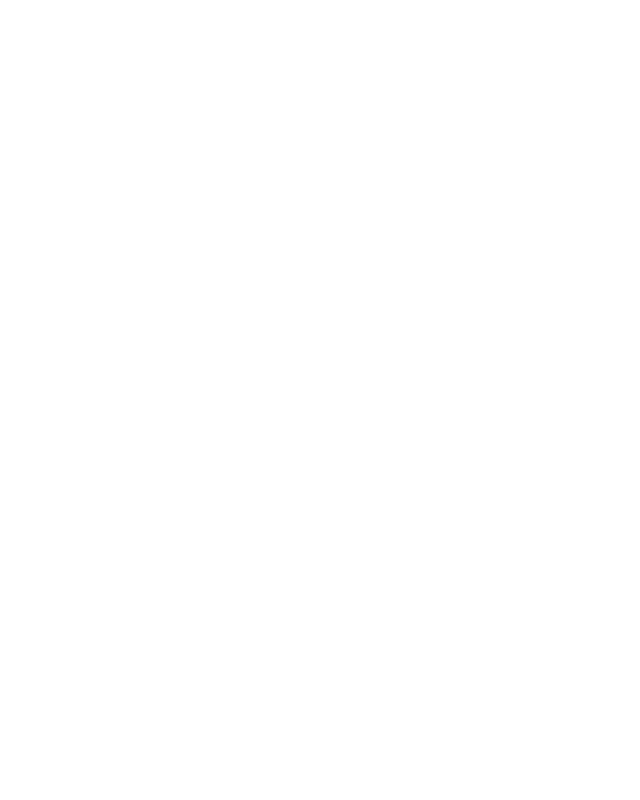
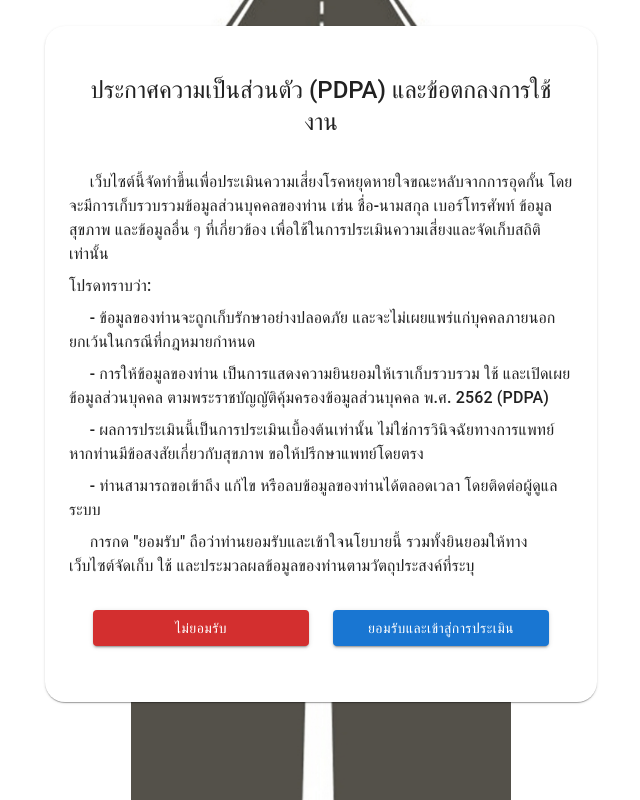
Before and after one commit to Sahapap/doze-check, a React (Vite) app in the folder Doze-Check-Web/: page /pdpa in a window 1280 px wide. Before the commit this address had no page. Shown: the whole page, without its empty margins (319-959 px from the left). Built offline with nearby package versions, Linux system fonts and the light colour scheme.

Commit message:
feat: Create PDPA page.

```diff
--- a/Doze-Check-Web/src/App.tsx
+++ b/Doze-Check-Web/src/App.tsx
@@ -10,6 +10,7 @@
 
 const Login = lazy(() => import('./pages/Login'))
 const ReportPage = lazy(() => import('./pages/Report'))
+const PDPAPage = lazy(() => import('./pages/PDPA'))
 
 function App() {
 
@@ -25,6 +26,7 @@
 
 				<Route path='/login' element={<Login/>} />
 				<Route path='/report' element={<ReportPage/>} />
+				<Route path='/pdpa' element={<PDPAPage/>} />
 			</Routes>
 		</Suspense>
 	)
--- a/Doze-Check-Web/src/pages/Home/Home.tsx
+++ b/Doze-Check-Web/src/pages/Home/Home.tsx
@@ -64,7 +64,7 @@
                         background: 'linear-gradient(45deg, #5a6fd8 30%, #6a4190 90%)',
                         }
                     }}
-                    onClick={() => navigate('/register')}
+                    onClick={() => navigate('/pdpa')}
                 >
                     เริ่มทำแบบสอบถาม
                 </Button>
--- /dev/null
+++ b/Doze-Check-Web/src/pages/PDPA.tsx
@@ -0,0 +1,103 @@
+import { Box, Button, Card, CardContent, Container, DialogActions, Typography } from "@mui/material";
+import BackgroundImg from '../assets/background-image.jpg'
+import { useNavigate } from "react-router-dom";
+
+export default function PDPA(){
+    const navigate = useNavigate()
+    return(
+        <Box
+            sx={{
+                height: "100vh", // full height
+                width: "100vw",
+                backgroundColor: "white", // fill empty space with white
+                backgroundImage: `url(${BackgroundImg})`,
+                backgroundRepeat: "no-repeat",
+                backgroundPosition: "center",
+                backgroundSize: "contain", // ensures no cropping
+                overflow: 'auto',
+                aspectRatio: '16/9',
+                '@media (max-width:344px)': {
+                    width: '-webkit-fill-available'
+                },
+            }}
+        >
+            <Container maxWidth="sm" sx={{ py: 2, pt: '2%', minWidth: '350px', overflowY: 'auto' }}>
+                <Card sx={{ background: '#FFFF', borderRadius: '20px', p: 3 }}>
+                    <Card sx={{ mb: 0, mt: 1, boxShadow: 0 }}>
+                        <CardContent>
+                            <Typography variant="h5" fontWeight="medium" sx={{ mb: 1, textAlign: 'center' }}>
+                                ประกาศความเป็นส่วนตัว (PDPA) และข้อตกลงการใช้งาน
+                            </Typography>
+                        </CardContent>
+                    </Card>
+                    <Card sx={{ mb: 0, boxShadow: 0 }}>
+                        <Typography variant="body1" fontWeight="medium" sx={{ mb: 1, textAlign: 'left' }}>
+                            &nbsp;&nbsp;&nbsp;&nbsp;
+                            เว็บไซต์นี้จัดทำขึ้นเพื่อประเมินความเสี่ยงโรคหยุดหายใจขณะหลับจากการอุดกั้น โดยจะมีการเก็บรวบรวมข้อมูลส่วนบุคคลของท่าน เช่น ชื่อ-นามสกุล เบอร์โทรศัพท์ ข้อมูลสุขภาพ และข้อมูลอื่น ๆ ที่เกี่ยวข้อง เพื่อใช้ในการประเมินความเสี่ยงและจัดเก็บสถิติเท่านั้น
+                        </Typography>
+                        <Typography variant="body1" fontWeight="medium" sx={{ mb: 1, textAlign: 'left' }}>
+                            โปรดทราบว่า:
+                        </Typography>
+                        <Typography variant="body1" fontWeight="medium" sx={{ mb: 1, textAlign: 'left' }}>
+                            &nbsp;&nbsp;&nbsp;&nbsp;
+                            - ข้อมูลของท่านจะถูกเก็บรักษาอย่างปลอดภัย และจะไม่เผยแพร่แก่บุคคลภายนอก ยกเว้นในกรณีที่กฎหมายกำหนด
+                        </Typography>
+                        <Typography variant="body1" fontWeight="medium" sx={{ mb: 1, textAlign: 'left' }}>
+                            &nbsp;&nbsp;&nbsp;&nbsp;
+                            - การให้ข้อมูลของท่าน เป็นการแสดงความยินยอมให้เราเก็บรวบรวม ใช้ และเปิดเผยข้อมูลส่วนบุคคล ตามพระราชบัญญัติคุ้มครองข้อมูลส่วนบุคคล พ.ศ. 2562 (PDPA)
+                        </Typography>
+                        <Typography variant="body1" fontWeight="medium" sx={{ mb: 1, textAlign: 'left' }}>
+                            &nbsp;&nbsp;&nbsp;&nbsp;
+                            - ผลการประเมินนี้เป็นการประเมินเบื้องต้นเท่านั้น ไม่ใช่การวินิจฉัยทางการแพทย์ หากท่านมีข้อสงสัยเกี่ยวกับสุขภาพ ขอให้ปรึกษาแพทย์โดยตรง
+                        </Typography>
+                        <Typography variant="body1" fontWeight="medium" sx={{ mb: 1, textAlign: 'left' }}>
+                            &nbsp;&nbsp;&nbsp;&nbsp;
+                            - ท่านสามารถขอเข้าถึง แก้ไข หรือลบข้อมูลของท่านได้ตลอดเวลา โดยติดต่อผู้ดูแลระบบ
+                        </Typography>
+                        <Typography variant="body1" fontWeight="medium" sx={{ mb: 1, textAlign: 'left' }}>
+                            &nbsp;&nbsp;&nbsp;&nbsp;
+                            การกด "ยอมรับ" ถือว่าท่านยอมรับและเข้าใจนโยบายนี้ รวมทั้งยินยอมให้ทางเว็บไซต์จัดเก็บ ใช้ และประมวลผลข้อมูลของท่านตามวัตถุประสงค์ที่ระบุ
+                        </Typography>
+                    </Card>
+                    <Card sx={{ mb: 0, boxShadow: 0, textAlign: 'center', alignContent: 'revert' }}>
+                        <CardContent>
+                            <DialogActions
+                                sx={{
+                                    flexDirection: { xs: "column", sm: "row" },
+                                    alignItems: "stretch",
+                                    rowGap: { xs: 1, sm: 0 },   // 👈 vertical space between rows
+                                    columnGap: { sm: 2 },      // 👈 horizontal space on desktop
+                                }}
+                            >
+                                <Button
+                                    variant="contained"
+                                    color="error"
+                                    sx={{ order: { xs: 2, sm: 1 }}}
+                                    fullWidth
+                                    onClick={() => navigate('/')}
+                                >
+                                    ไม่ยอมรับ
+                                </Button>
+
+                                {/* Confirm */}
+                                <Button
+                                    variant="contained"
+                                    color="primary"
+                                    sx={{ order: { xs: 1, sm: 2 } }}
+                                    fullWidth
+                                    onClick={() => navigate('/register', {
+                                        state: {
+                                            confirmPDPA: true
+                                        }
+                                    })}
+                                >
+                                    ยอมรับและเข้าสู่การประเมิน
+                                </Button>
+                            </DialogActions>
+                        </CardContent>
+                    </Card>
+                </Card>
+            </Container>
+        </Box>
+    )
+}
--- a/Doze-Check-Web/src/pages/RegisterPage.tsx
+++ b/Doze-Check-Web/src/pages/RegisterPage.tsx
@@ -19,7 +19,7 @@
 import BackgroundImg from '../assets/background-image.jpg'
 import Logo from '../assets/logo.png'
 import data from '../data/hourSleepPerDay.json'
-import { useNavigate } from 'react-router-dom'
+import { useLocation, useNavigate } from 'react-router-dom'
 
 interface FormData {
     firstName: string;
@@ -30,6 +30,7 @@
 
 const RegisterPage: React.FC = () => {
     const navigate = useNavigate()
+    const location = useLocation()
     const { control, handleSubmit, formState: { errors } } = useForm<FormData>({
         defaultValues: {
         firstName: '',
@@ -50,7 +51,12 @@
 
     useEffect(() => {
         window.scrollTo(0, 0)
-    }, [])
+
+        if(!location.state){
+            navigate('/pdpa')
+        }
+    }, [location, navigate])
+
 
     return (
         <Box
```
